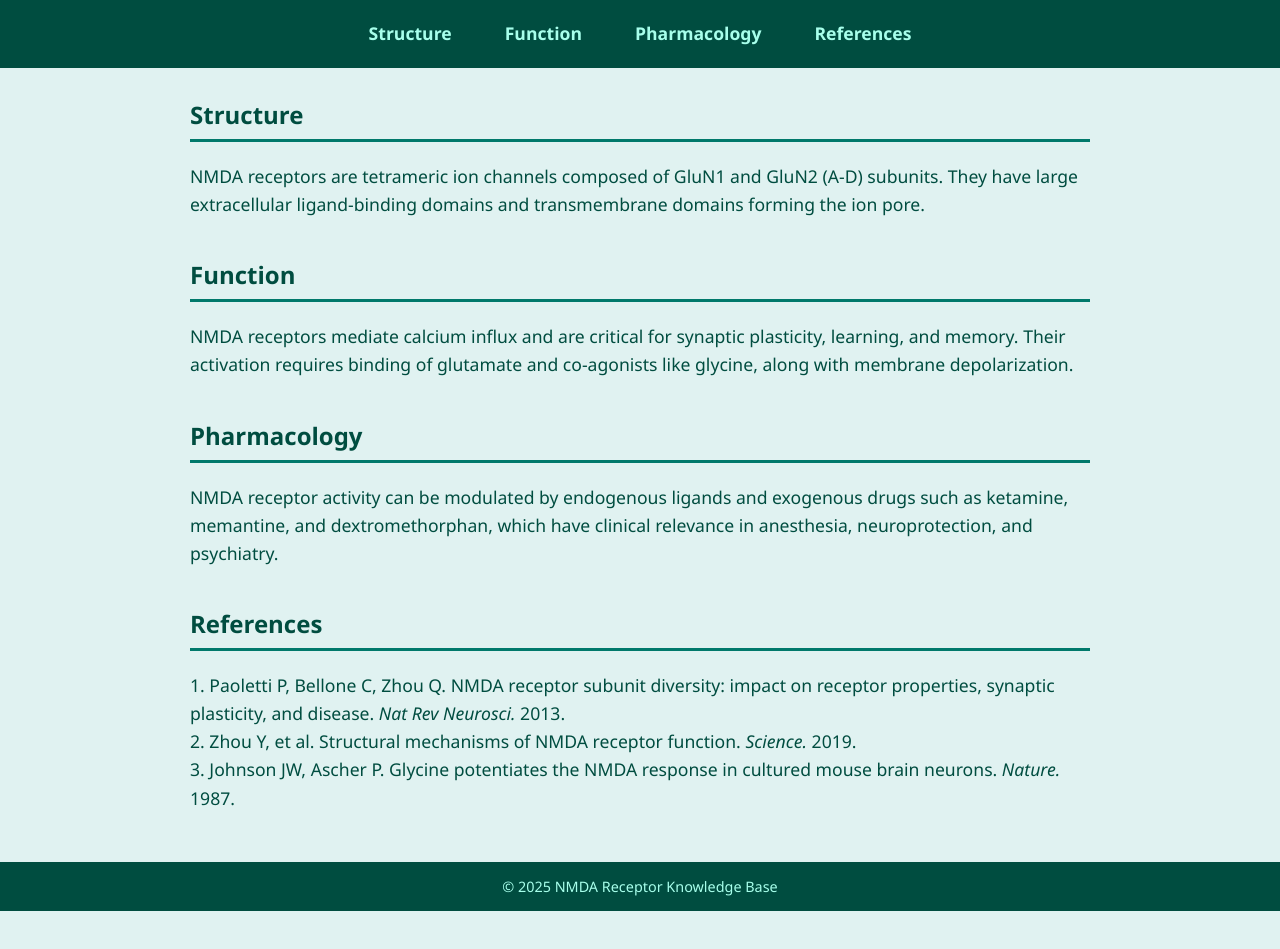
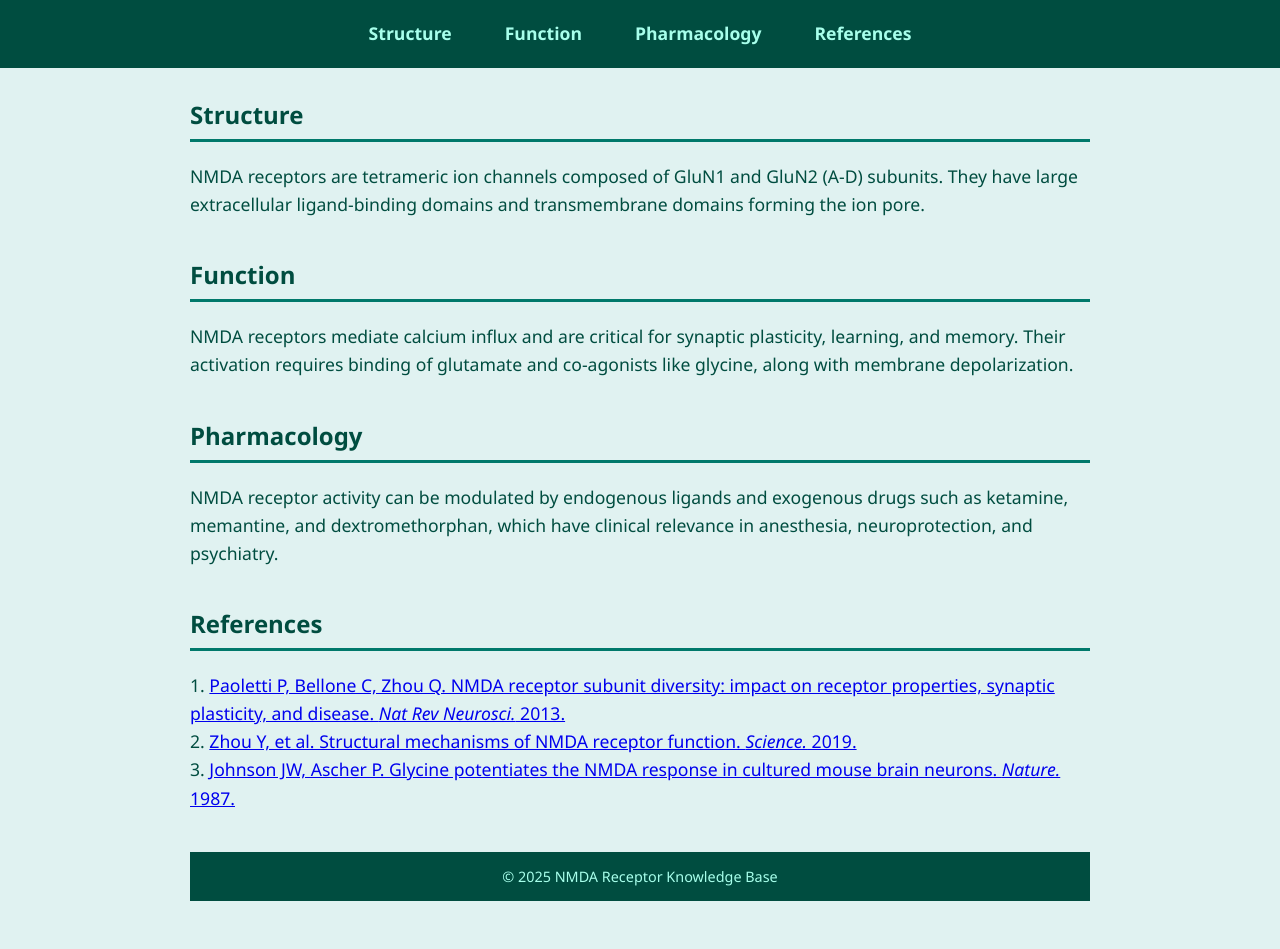
Before and after one commit to AlexiaAAAL/AlexiaAAAL.github.io, a plain HTML site: page index.html in a window 1280 px wide. Shown: the part 97-1046 px from the top of the page. Before the commit the page ends 1008 px from the top, so only its background shows below. Drawn offline with Linux system fonts and the light colour scheme.

Commit message:
index.html

```diff
--- a/index.html
+++ b/index.html
@@ -110,14 +110,16 @@
   </section>
 
   <section id="references">
-    <h2>References</h2>
-    <p>
-      1. Paoletti P, Bellone C, Zhou Q. NMDA receptor subunit diversity: impact on receptor properties, synaptic plasticity, and disease. <em>Nat Rev Neurosci.</em> 2013.<br/>
-      2. Zhou Y, et al. Structural mechanisms of NMDA receptor function. <em>Science.</em> 2019.<br/>
-      3. Johnson JW, Ascher P. Glycine potentiates the NMDA response in cultured mouse brain neurons. <em>Nature.</em> 1987.
-    </p>
-  </section>
-</main>
+  <h2>References</h2>
+  <p>
+    1. <a href="https://pubmed.ncbi.nlm.nih.gov/?term=Paoletti+P+Bellone+C+Zhou+Q+2013" target="_blank" rel="noopener noreferrer">
+    Paoletti P, Bellone C, Zhou Q. NMDA receptor subunit diversity: impact on receptor properties, synaptic plasticity, and disease. <em>Nat Rev Neurosci.</em> 2013.</a><br/>
+    2. <a href="https://pubmed.ncbi.nlm.nih.gov/?term=Zhou+Y+et+al+2019+Structural+mechanisms+of+NMDA+receptor+function" target="_blank" rel="noopener noreferrer">
+    Zhou Y, et al. Structural mechanisms of NMDA receptor function. <em>Science.</em> 2019.</a><br/>
+    3. <a href="https://pubmed.ncbi.nlm.nih.gov/?term=Johnson+JW+Ascher+P+1987+Glycine+potentiates+NMDA+response" target="_blank" rel="noopener noreferrer">
+    Johnson JW, Ascher P. Glycine potentiates the NMDA response in cultured mouse brain neurons. <em>Nature.</em> 1987.</a>
+  </p>
+</section>
 
 <footer>
   &copy; 2025 NMDA Receptor Knowledge Base
```
